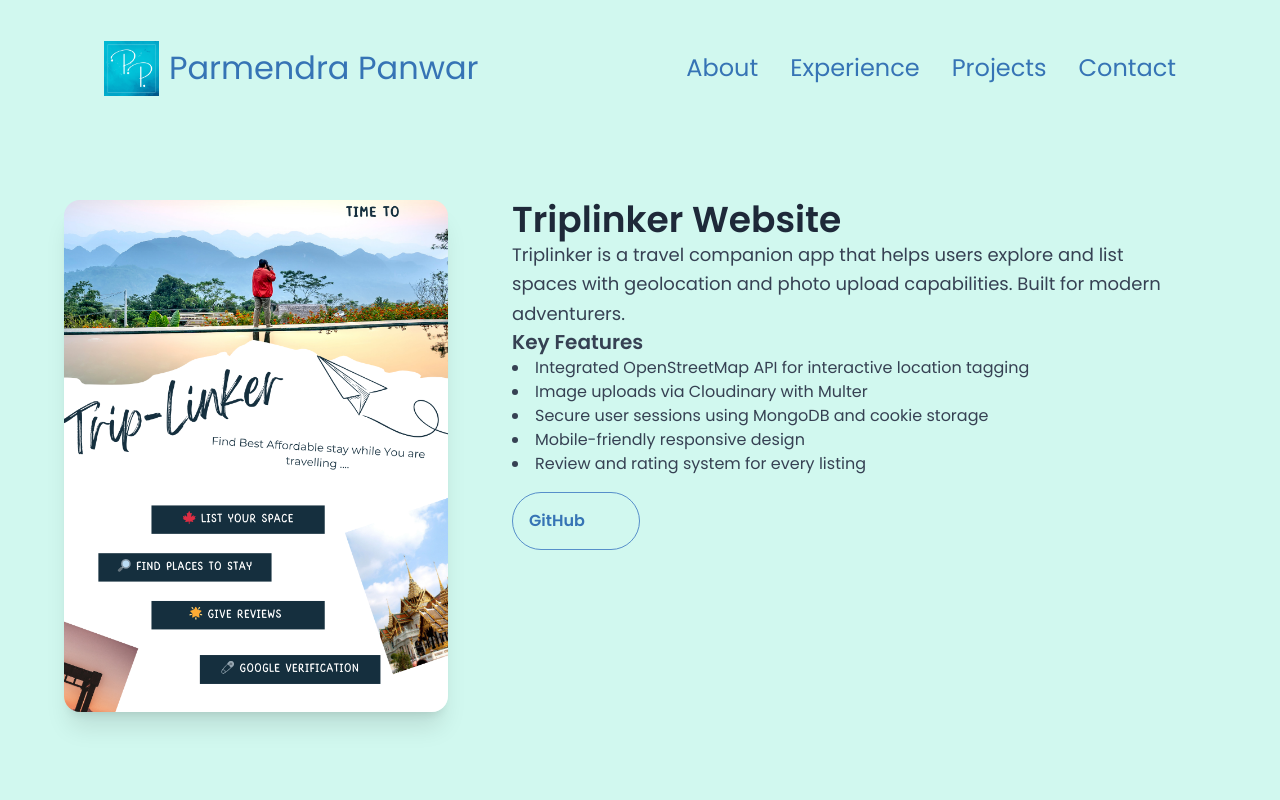
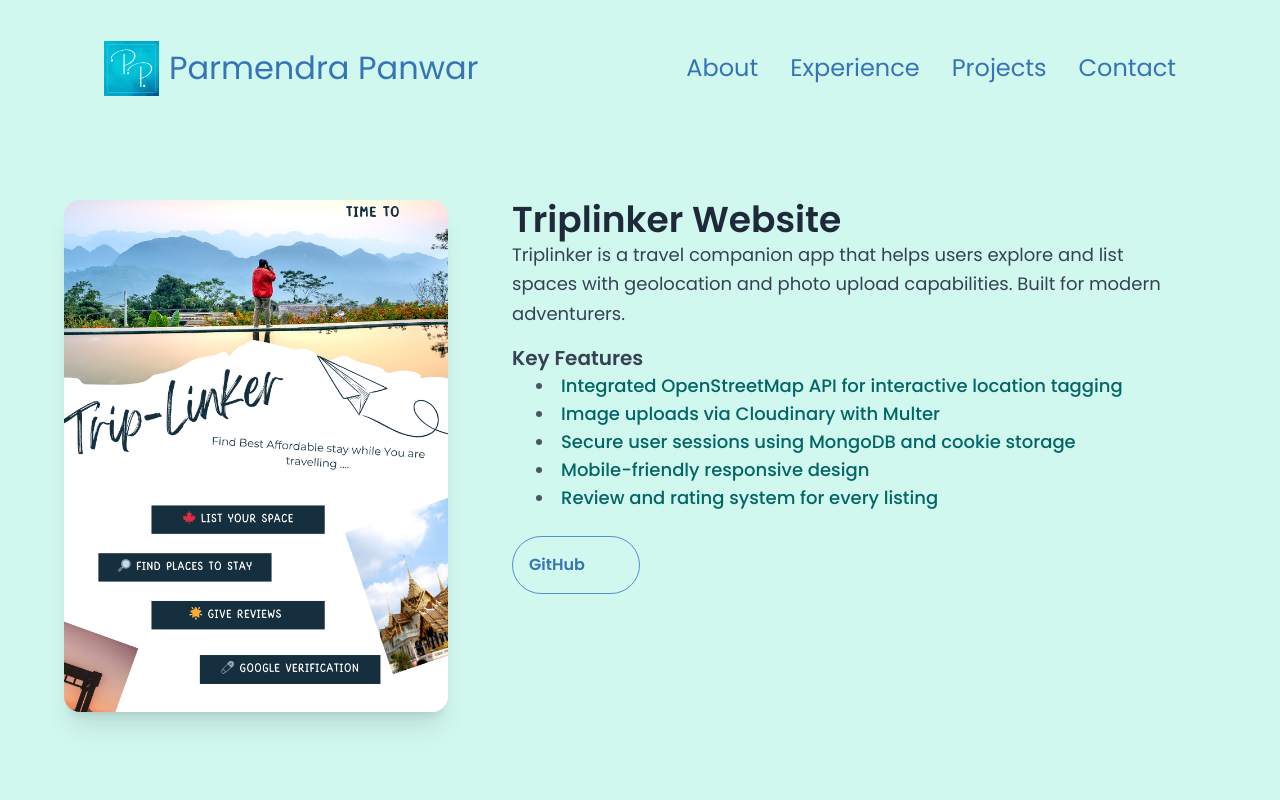
Before and after one commit to Parmendra-Panwar/portfolioNext, a Next.js app: page /project/1 in a window 1280 px wide. Shown: the top 800 px of the page. Built offline with nearby package versions, Linux system fonts and the light colour scheme.

Commit message:
just do it

```diff
--- a/app/project/[id]/page.tsx
+++ b/app/project/[id]/page.tsx
@@ -1,33 +1,39 @@
 import { notFound } from "next/navigation";
 import Image from "next/image";
+import Link from "next/link";
 import projects from "../data";
-import Link from "next/link";
 
-export default async function ProjectPage({ params }: { params: { id: string } }) {
-	const id = params.id;
-	const project = projects.find((p) => p.id === Number(id));
+type Props = {
+  params: {
+    id: string;
+  };
+};
+
+export async function generateStaticParams() {
+  return projects.map((project) => ({
+    id: project.id.toString(),
+  }));
+}
+
+export async function generateMetadata(props: Props) {
+  const { id } = await props.params;
+  const project = projects.find((p) => p.id.toString() === id);
+  return {
+    title: project?.title || "Project Not Found",
+  };
+}
+
+export default async function ProjectPage(props: Props) {
+  const { id } = await props.params;
+  const project = projects.find((p) => p.id.toString() === id);
 
   if (!project) return notFound();
-
-	// Default description and features if not available
-	const defaultDescription = "This is a placeholder description for the project. You can update your project data to include a dynamic description. It should briefly explain what the project does, the tech stack used, and its uniqueness.";
-
-	const defaultFeatures = [
-		"Fully responsive and mobile-first design",
-		"GitHub and Live Demo buttons integration",
-		"Optimized image loading with Next.js Image component",
-		"Styled using Tailwind CSS utility classes",
-		"Dynamic route handling via next/navigation",
-	];
-
-	// Use project description and features, or default if not available
-	const description = project.description || defaultDescription;
-	const features = project.features || defaultFeatures;
 
   return (
     <div className="w-full bg-[#d1f8ef] py-10 md:py-16">
       <div className="max-w-screen-xl mx-auto px-4 md:px-10 lg:px-16 flex flex-col lg:flex-row gap-10 lg:gap-16">
-				{/* Left: Image */}
+
+        {/* Image Section */}
         <div className="w-full max-w-sm mx-auto lg:mx-0">
           <div className="aspect-[3/4] w-full relative rounded-2xl shadow-xl overflow-hidden">
             <Image
@@ -39,23 +45,28 @@ export default async function ProjectPage({ params }: { params: { id: string } }
           </div>
         </div>
 
-				{/* Right: Content */}
+        {/* Text & Features Section */}
         <div className="w-full max-w-2xl space-y-6 lg:text-left">
-					<h1 className="text-3xl md:text-4xl font-bold text-gray-800">{project.title}</h1>
+          <h1 className="text-3xl md:text-4xl font-bold text-gray-800">
+            {project.title}
+          </h1>
 
           <p className="text-gray-700 text-base md:text-lg leading-relaxed">
-						{description}
+            {project.description}
           </p>
 
-					<h2 className="text-xl font-semibold text-gray-700">Key Features</h2>
-					<ul className="list-disc list-inside space-y-2 text-gray-700 text-sm md:text-base">
-						{features.map((feature, index) => (
-							<li key={index}>{feature}</li>
+          <h2 className="text-xl font-semibold text-gray-700 pt-4">Key Features</h2>
+
+          <ul className="list-disc list-inside space-y-2 pl-2 text-gray-600 text-base md:text-lg">
+            {project.features.map((feature, index) => (
+              <li key={index} className="ml-4">
+                <span className="text-[#036666] font-medium">{feature}</span>
+              </li>
             ))}
           </ul>
 
-					{/* Buttons */}
-					<div className="flex flex-wrap justify-center lg:justify-start gap-4 pt-4">
+          {/* Buttons (unchanged) */}
+          <div className="flex flex-wrap justify-center lg:justify-start gap-4 pt-6">
             <Link
               href={project.github}
               target="_blank"
@@ -73,11 +84,11 @@ export default async function ProjectPage({ params }: { params: { id: string } }
               >
                 Live Demo
               </Link>
-
             )}
           </div>
         </div>
       </div>
     </div>
+
   );
 }
--- a/components/Nav.tsx
+++ b/components/Nav.tsx
@@ -21,10 +21,10 @@ export default function Nav() {
         <div>
           <ul className="nav-links">
             <li>
-              <Link href="#about">About</Link>
+              <Link href="./#about">About</Link>
             </li>
             <li>
-              <Link href="#experience">Experience</Link>
+              <Link href="./#experience">Experience</Link>
             </li>
             <li>
               <Link href="/project">Projects</Link>
```
Lines whose indentation alone changed are shown as unchanged.
